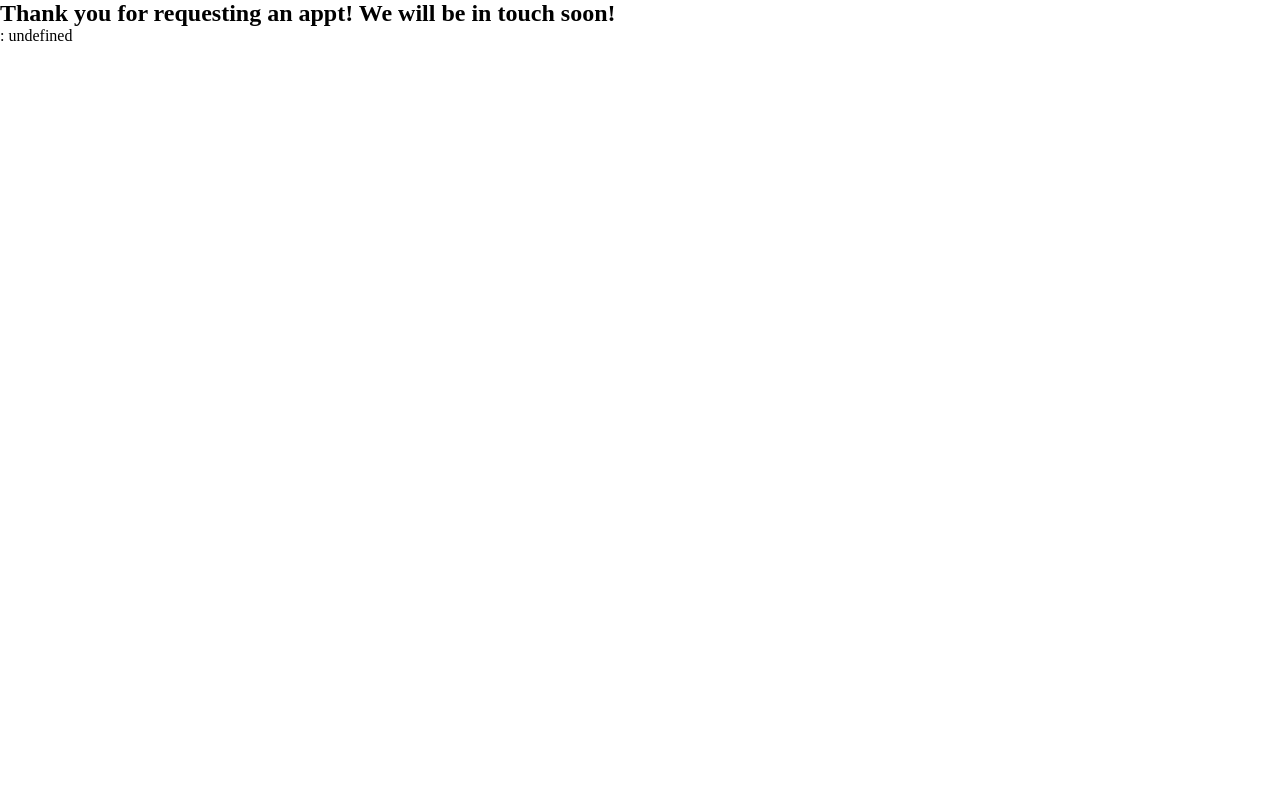
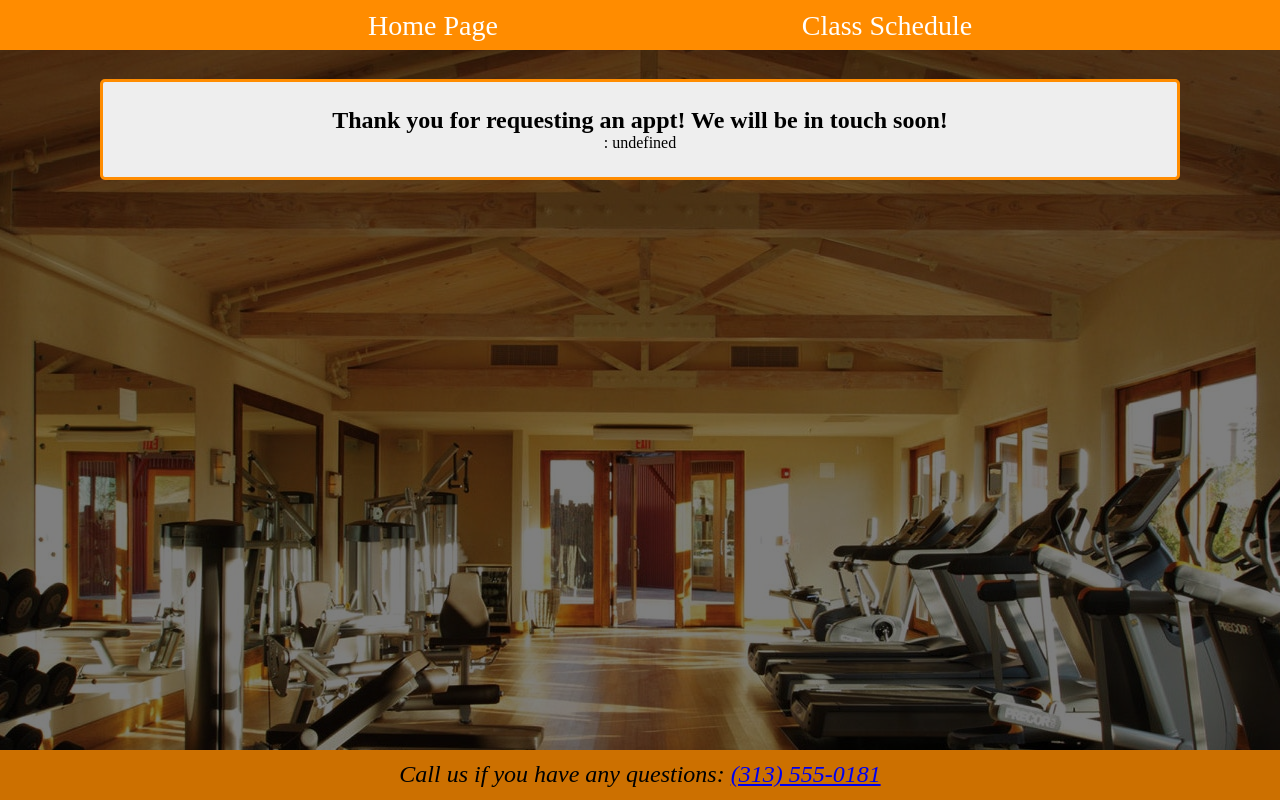
Before and after one commit to BrodeyB/Fit-For-Fun, a plain HTML site: page thankyou.html in a window 1280 px wide. Drawn offline with Linux system fonts and the light colour scheme.

Commit message:
3rd commit

```diff
--- a/styles.css
+++ b/styles.css
@@ -3,24 +3,30 @@
 }
 
 /*Registration page */
-/* .container{
+.container{
+  margin: auto;
   text-align: center;
-  margin:auto;
   width:80%;
   background-color: #eeeeee;
   padding: 25px;
+  margin-top: 25px;
+  border: 3px solid darkorange;
   border-radius: 5px;
 }
-h2{
+.info h2{
+  color: white;
+  font-size: 3em;
+  padding-top: 100px;
   text-align: center;
-} */
+}
+.info, .thankyou{
+  background-image: linear-gradient(rgba(0, 0, 0, 0.5), rgba(0, 0, 0, 0.5)), url("info.jpg");
+  background-position: top;
+  background-size: auto;
+}
 
-/* */
 
 /* index page */
-
-
-
 .header-image {
   background-image: url("header.png");
   min-height: 600px;
@@ -36,7 +42,6 @@ h2{
   top: 435px;
   color: white;
   font-size: 3.5em;
-
 }
 
 nav {
@@ -81,6 +86,7 @@ nav ul li a:hover{
   margin-right: 100px;
   position: relative;
   bottom: 50px;
+  border: 3px solid black;
 }
 
 .index h2{
@@ -88,9 +94,49 @@ nav ul li a:hover{
   margin-top: 25px;
   font-size: 2.5em;
   font-weight: bold;
+  text-decoration: underline;
 }
+
 .index p{
   margin-left: 100px;
   font-size: 1.2em;
+}
 
+
+
+.covid{
+  position: relative;
+  top: 100px;
 }
+
+.covid img{
+  position: relative;
+  bottom: 150px;
+}
+
+
+footer {
+  position: relative;
+  left: 0;
+  bottom: 0;
+  color: black;
+  font-size: 1.5em;
+  clear: both;
+  background-color: rgb(204,112,0);
+  height: 50px;
+  width: 100%;
+  margin-top: 10px;
+  text-align: center;
+}
+.info footer, .thankyou footer{
+  position:fixed;
+  bottom: 0;
+  left:0;
+}
+footer address a{
+  line-height: 2em;
+}
+
+footer address a:hover{
+  color: orange;
+}
--- a/thankyou.html
+++ b/thankyou.html
@@ -15,10 +15,19 @@
     }
   </script>
   <link rel="stylesheet" href="styles.css" />
-  <title></title>
+  <title>Thank You</title>
 </head>
 
-<body>
+<body class="thankyou">
+  <nav>
+    <ul>
+      <li> <a href="index.html">Home Page</a> </li>
+      <li> <a href="classes.html">Class Schedule</a> </li>
+      <li> <a href="info.html">Class Registration</a> </li>
+    </ul>
+  </nav>
+  <br><br><br>
+
   <div class="container">
     <h2>Thank you for requesting an appt! We will be in touch soon!</h2>
 
@@ -26,6 +35,13 @@
       printQuery();
     </script>
   </div>
+
+  <footer><address>
+      Call us if you have any questions:
+      <a href="tel:13135550181">(313) 555-0181</a>
+    </address>
+  </footer>
+
 </body>
 
 </html>
```
Also changed, not shown: classes.html (+19 -0 lines), index.html (+17 -3 lines), info.html (+15 -1 lines), info.jpg (added).
